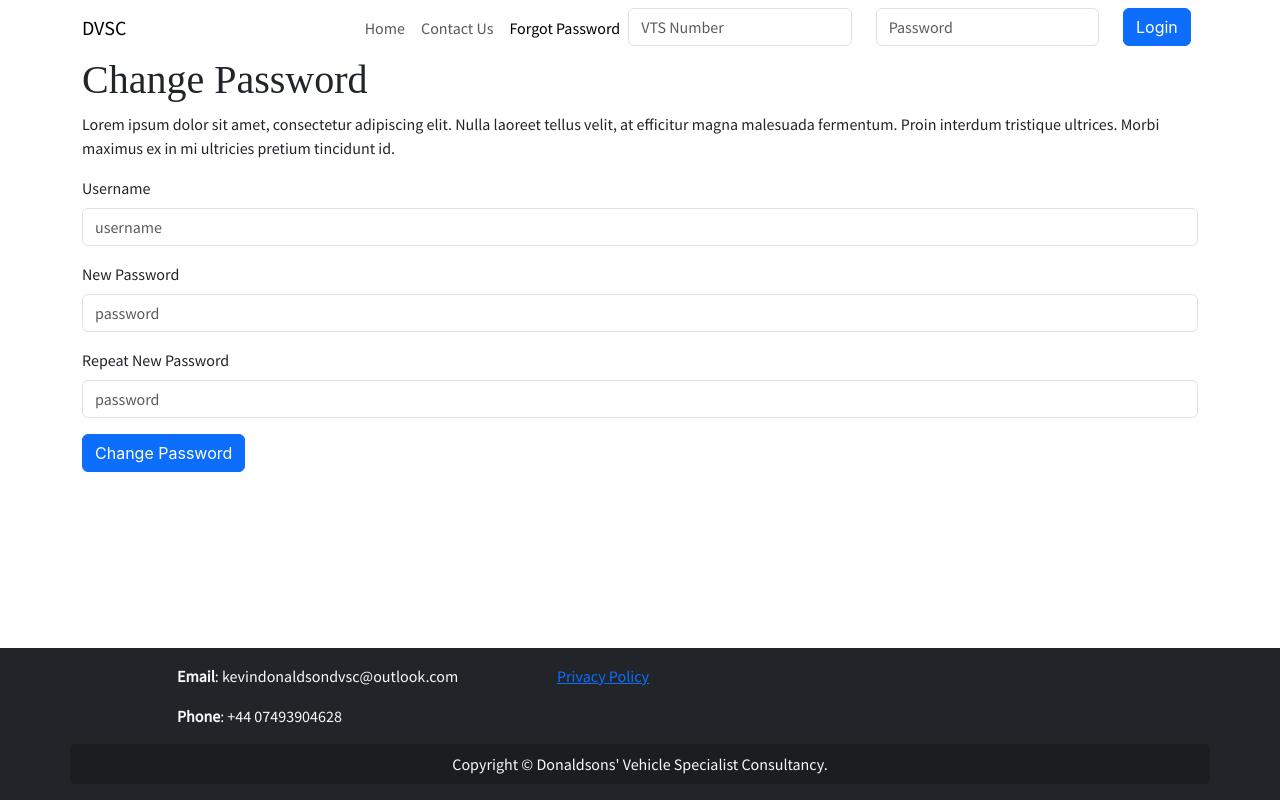
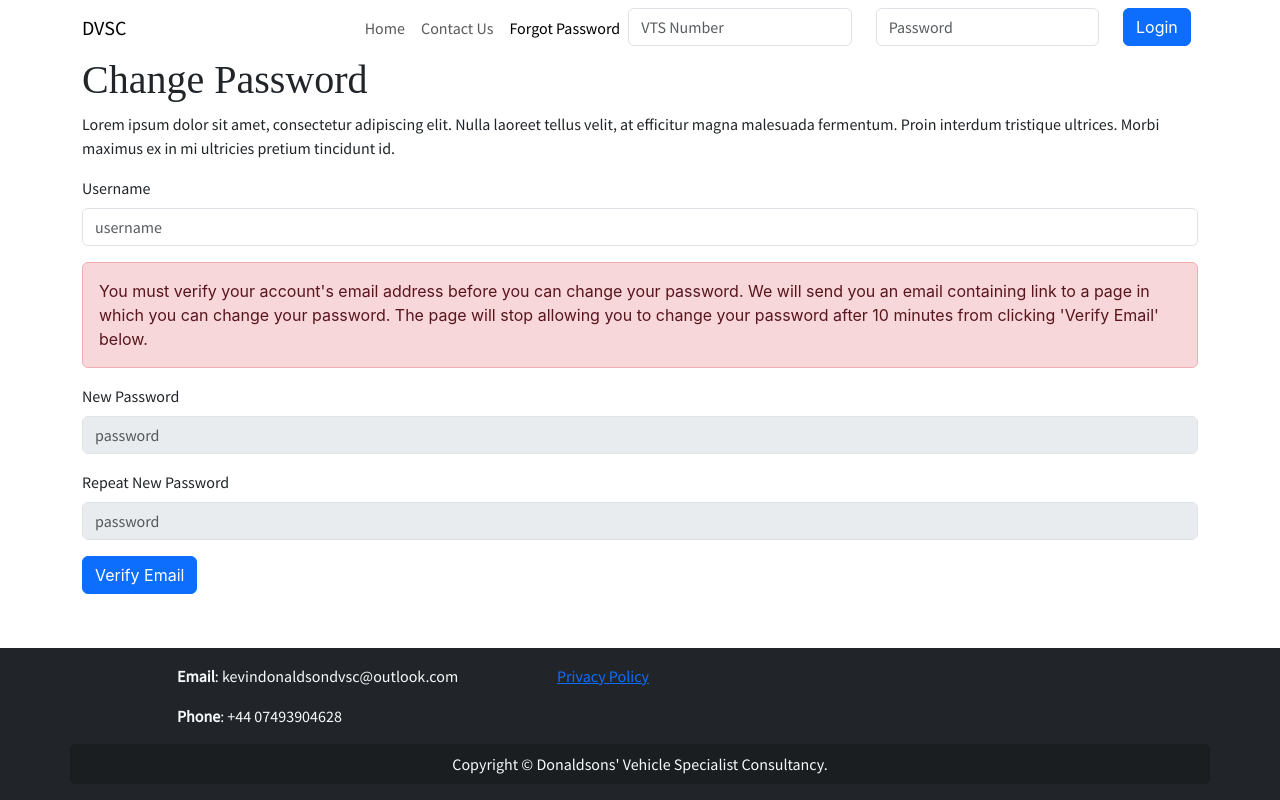
Before and after one commit to kv6002-team/DVSCWebServer, a React (Create React App) app in the folder website/: page /account/reset-password in a window 1280 px wide. Built offline with nearby package versions, Linux system fonts and the light colour scheme; a web font is replaced by a local one.

Commit message:
Provide for reset password while logged out

```diff
--- a/website/src/pages/ChangePassword.jsx
+++ b/website/src/pages/ChangePassword.jsx
@@ -20,9 +20,9 @@ class ChangePassword extends react.Component {
       success: null,
       error: null,
 
-      usernameFixed: false,
+      loggedIn: false,
+
       username: "",
-
       newPassword: "",
       repeatNewPassword: ""
     };
@@ -55,10 +55,20 @@ class ChangePassword extends react.Component {
                 type="text"
                 placeholder="username"
                 value={this.state.username}
-                disabled={this.state.usernameFixed}
+                disabled={this.state.loggedIn}
                 onChange={(e) => this.setUsername(e.target.value)}
               />
             </Form.Group>
+
+            {!this.state.loggedIn ? (
+              <Alert variant="danger">
+                You must verify your account's email address before you can
+                change your password. We will send you an email containing link
+                to a page in which you can change your password. The page will
+                stop allowing you to change your password after 10 minutes from
+                clicking 'Verify Email' below.
+              </Alert>
+            ) : null}
 
             <Form.Group className="mb-3" controlId="changePasswordNewPassword">
               <Form.Label>New Password</Form.Label>
@@ -66,6 +76,7 @@ class ChangePassword extends react.Component {
                 type="text"
                 placeholder="password"
                 value={this.state.newPassword}
+                disabled={!this.state.loggedIn}
                 onChange={(e) => this.setNewPassword(e.target.value)}
               />
             </Form.Group>
@@ -76,12 +87,13 @@ class ChangePassword extends react.Component {
                 type="text"
                 placeholder="password"
                 value={this.state.repeatNewPassword}
+                disabled={!this.state.loggedIn}
                 onChange={(e) => this.setRepeatNewPassword(e.target.value)}
               />
             </Form.Group>
 
             <Button variant="primary" onClick={this.changePassword}>
-              Change Password
+              {this.state.loggedIn ? "Change Password" : "Verify Email"}
             </Button>
           </Form>
         </Container>
@@ -134,9 +146,9 @@ class ChangePassword extends react.Component {
 
     if (token === null) {
       // Reset after logout
-      this.setState({ usernameFixed: false, username: "" });
+      this.setState({ loggedIn: false, username: "" });
     } else {
-      this.setState({ usernameFixed: true, username: token.decoded.username });
+      this.setState({ loggedIn: true, username: token.decoded.username });
     }
   }
 
@@ -146,7 +158,7 @@ class ChangePassword extends react.Component {
   componentDidMount() {
     const token = this.props.auth.token;
     if (token !== null) {
-      this.setState({ usernameFixed: true, username: token.decoded.username });
+      this.setState({ loggedIn: true, username: token.decoded.username });
     }
   }
 
@@ -156,10 +168,11 @@ class ChangePassword extends react.Component {
   /**
    * @returns The headers needed for this component's fetches.
    */
-   getHeaders = () => {
+  getHeaders = () => {
+    if (this.props.auth.token === null) return {};
     return {
       "Authorization": "bearer " + this.props.auth.token.encoded
-    }
-  };
+    };
+  }
 }
 export default makeAuthConsumer(ChangePassword);
```
